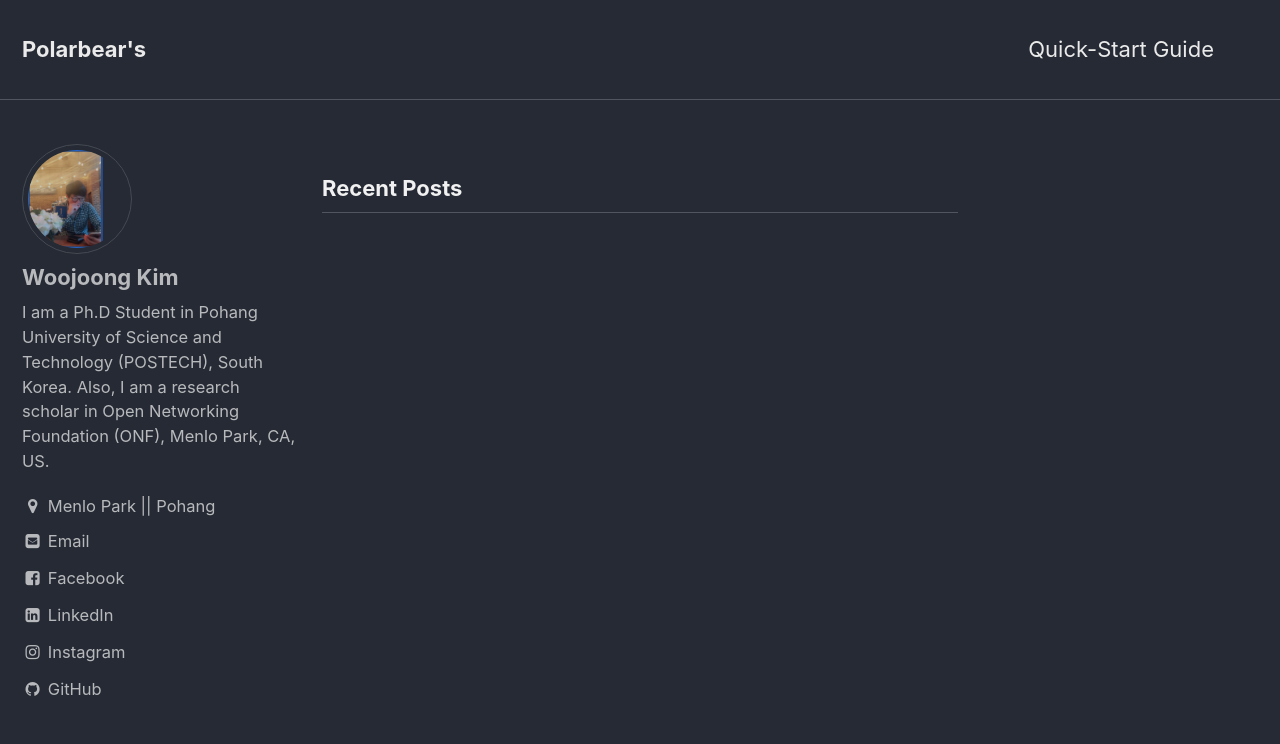
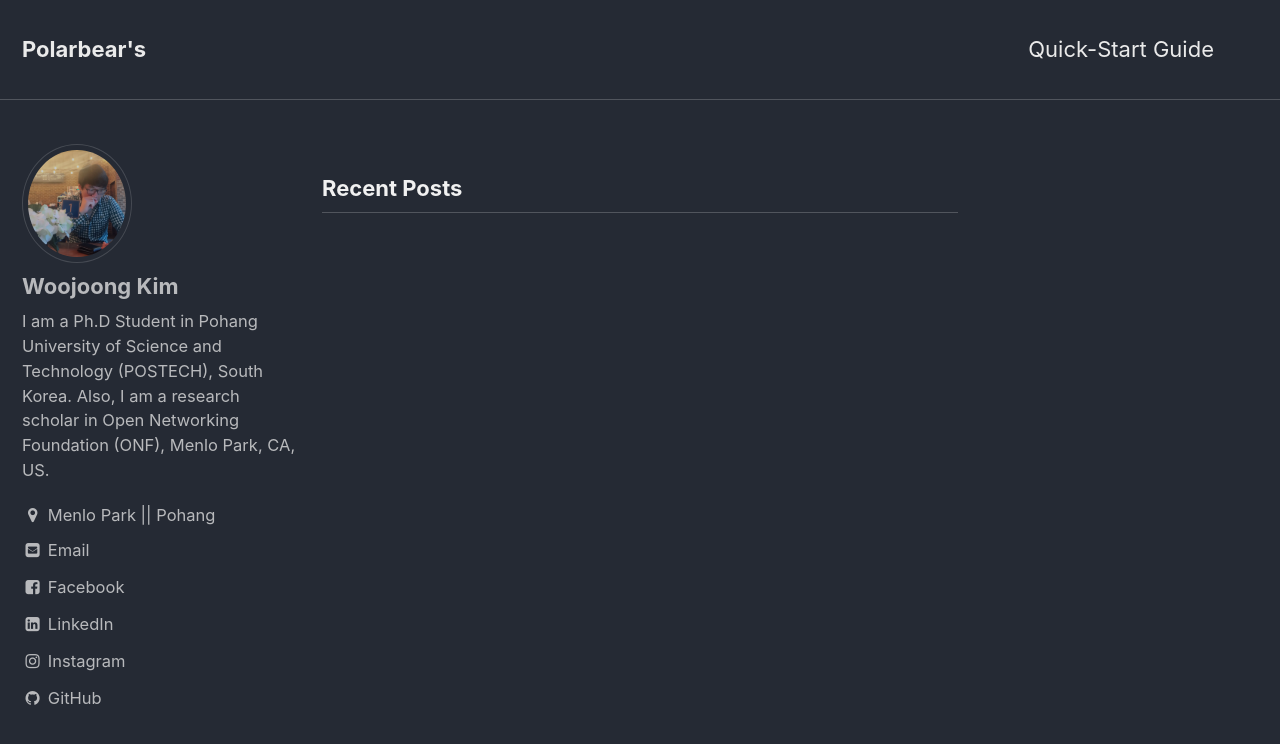
Before and after one commit to woojoong88/woojoong88.github.io, a Jekyll site: the page built from index.html, in a window 1280 px wide and 900 px high. Shown: the top 744 px of the window. Built offline with Jekyll 4.4.1, drawn with Linux system fonts in a browser that asks for light colours; the list of posts is cut into pages by our own code.

Commit message:
change profile picture

```diff
--- a/_config.yml
+++ b/_config.yml
@@ -84,7 +84,7 @@ analytics:
 # Site Author
 author:
   name             : "Woojoong Kim"
-  avatar           : "/assets/images/profile.png"
+  avatar           : "/assets/images/profile.jpg"
   bio              : "I am a Ph.D Student in Pohang University of Science and Technology (POSTECH), South Korea. Also, I am a research scholar in Open Networking Foundation (ONF), Menlo Park, CA, US."
   location         : "Menlo Park || Pohang"
   email            : "woojoong[@postech.ac.kr"
```
Also changed, not shown: assets/images/profile.jpg (added), assets/images/profile.png (deleted).
